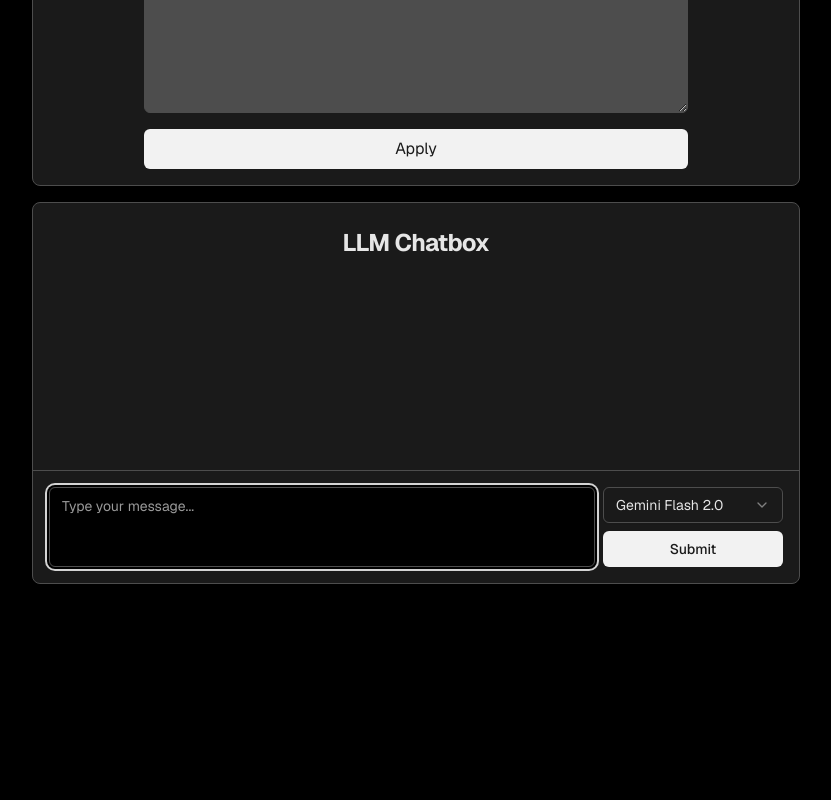
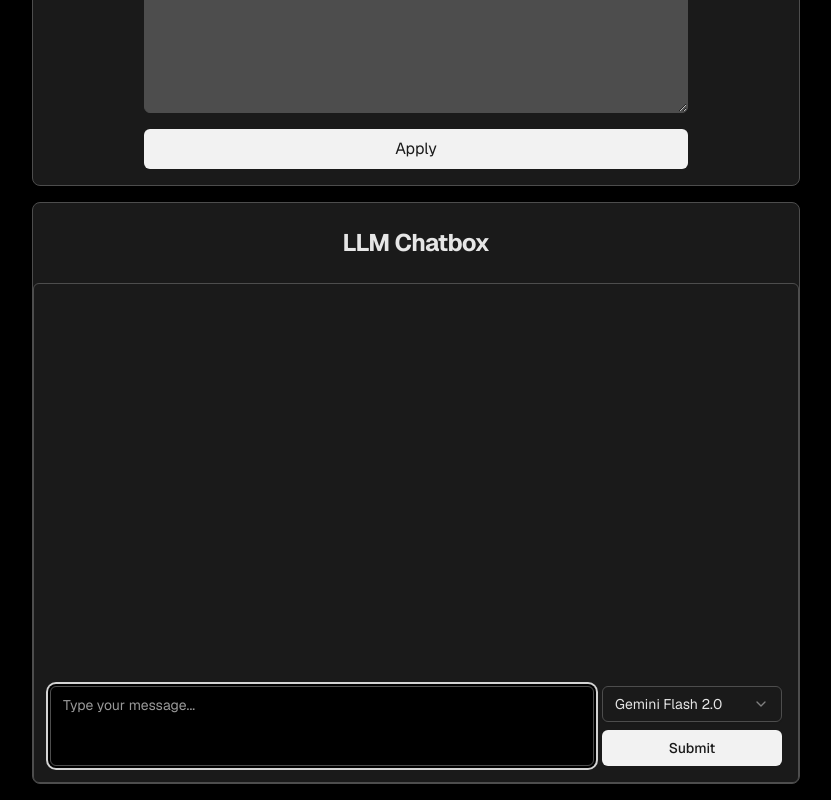
Before and after one commit to brettsmith212/create-llm-prompt, a Next.js app: page / in a window 1280 px wide. Shown: the part 666-1466 px from the top of the page, without its empty margins (224-1055 px from the left). Before the commit the page ends 1266 px from the top, so only its background shows below. Built offline with nearby package versions, Linux system fonts and the light colour scheme.

Commit message:
checkpoint

```diff
--- a/package.json
+++ b/package.json
@@ -30,6 +30,8 @@
     "next": "^15.0.1",
     "react": "^18.3.1",
     "react-dom": "^18.3.1",
+    "react-markdown": "^9.0.3",
+    "react-syntax-highlighter": "^15.6.1",
     "tailwind-merge": "^3.0.1",
     "tailwindcss-animate": "^1.0.7",
     "zod": "^3.23.3"
@@ -39,6 +41,7 @@
     "@types/node": "^20.14.10",
     "@types/react": "^18.3.3",
     "@types/react-dom": "^18.3.0",
+    "@types/react-syntax-highlighter": "^15.5.13",
     "@typescript-eslint/eslint-plugin": "^8.1.0",
     "@typescript-eslint/parser": "^8.1.0",
     "eslint": "^8.57.0",
--- a/src/components/LLMChatbox.tsx
+++ b/src/components/LLMChatbox.tsx
@@ -1,6 +1,6 @@
 "use client";
 
-import { useState, useRef, useEffect, KeyboardEvent } from "react";
+import { useState, useRef, useEffect, KeyboardEvent, ComponentPropsWithoutRef } from "react";
 import { Button } from "./ui/button";
 import { Textarea } from "./ui/textarea";
 import {
@@ -10,11 +10,20 @@ import {
   SelectTrigger,
   SelectValue,
 } from "./ui/select";
-import { Loader2 } from "lucide-react";
+import ReactMarkdown from "react-markdown";
+import { Prism as SyntaxHighlighter } from "react-syntax-highlighter";
+import { gruvboxDark } from "react-syntax-highlighter/dist/esm/styles/prism";
+import LoadingSpinner from "./LoadingSpinner";
 
 interface Message {
   role: "user" | "assistant";
   content: string;
+}
+
+interface CodeProps extends ComponentPropsWithoutRef<'code'> {
+  inline?: boolean;
+  className?: string;
+  children: React.ReactNode;
 }
 
 const LLMChatbox = () => {
@@ -23,6 +32,7 @@ const LLMChatbox = () => {
   const [selectedLLM, setSelectedLLM] = useState("gemini");
   const [isLoading, setIsLoading] = useState(false);
   const textareaRef = useRef<HTMLTextAreaElement>(null);
+  const messagesEndRef = useRef<HTMLDivElement>(null);
 
   const handleSubmit = async () => {
     if (input.trim() === "" || isLoading) return;
@@ -49,7 +59,7 @@ const LLMChatbox = () => {
       const assistantMessage: Message = { role: "assistant", content: data.text };
       setMessages((prevMessages) => [...prevMessages, assistantMessage]);
 
-        } catch (error:any) {
+    } catch (error: any) {
       console.error("Error:", error);
       setMessages((prevMessages) => [...prevMessages, { role: "assistant", content: `Error: ${error.message}` }]);
 
@@ -65,40 +75,71 @@ const LLMChatbox = () => {
     }
   };
 
-
   useEffect(() => {
     if (textareaRef.current) {
       textareaRef.current.focus();
     }
   }, []);
 
+  // Auto-scroll to the bottom when new messages are added
+    useEffect(() => {
+    if (messagesEndRef.current) {
+      const shouldScroll =
+        messagesEndRef.current.scrollHeight - messagesEndRef.current.scrollTop <=
+        messagesEndRef.current.clientHeight + 10; // Tolerance
+
+      if (shouldScroll) {
+        messagesEndRef.current.scrollIntoView({ behavior: 'smooth' });
+      }
+    }
+  }, [messages]);
+
   return (
-    <div className="flex flex-col h-[300px]">
-      <div className="flex-1 overflow-auto p-4 border-b">
+    <div className="flex flex-col h-[500px] rounded-md border">
+      <div
+        ref={messagesEndRef}
+        className="flex-1 overflow-auto p-4 scrollbar-thin scrollbar-thumb-secondary scrollbar-track-secondary/30"
+        style={{ scrollBehavior: 'smooth' }}
+      >
         {messages.map((message, index) => (
           <div
             key={index}
-            className={`mb-2 ${
-              message.role === "user" ? "text-right" : "text-left"
-            }`}
+            className={`mb-4 ${message.role === "user" ? "text-right" : "text-left"}`}
           >
-            <span
-              className={`inline-block px-3 py-1 rounded-lg ${
+            <div
+              className={`inline-block px-4 py-2 rounded-lg ${
                 message.role === "user"
                   ? "bg-blue-500 text-white"
                   : "bg-gray-200 text-black"
               }`}
             >
+              <ReactMarkdown
+                components={{
+                  code({ node, inline, className, children, ...props }: CodeProps) {
+                    const match = /language-(\w+)/.exec(className || "");
+                    return !inline && match ? (
+                      <SyntaxHighlighter
+                        style={gruvboxDark}
+                        language={match[1]}
+                        PreTag="div"
+                        {...props}
+                      >
+                        {String(children).replace(/\n$/, "")}
+                      </SyntaxHighlighter>
+                    ) : (
+                      <code className={className} {...props}>
+                        {children}
+                      </code>
+                    );
+                  },
+                }}
+              >
                 {message.content}
-            </span>
+              </ReactMarkdown>
+            </div>
           </div>
         ))}
-         {isLoading && (
-            <div className="flex items-center justify-center">
-              <Loader2 className="mr-2 h-4 w-4 animate-spin" />
-              Loading...
-            </div>
-          )}
+        {isLoading && <LoadingSpinner />}
       </div>
       <div className="p-4 flex items-start gap-2">
         <Textarea
--- /dev/null
+++ b/src/components/LoadingSpinner.tsx
@@ -0,0 +1,12 @@
+import { Loader2 } from "lucide-react";
+
+const LoadingSpinner = () => {
+  return (
+    <div className="flex items-center justify-center">
+      <Loader2 className="mr-2 h-4 w-4 animate-spin" />
+      Loading...
+    </div>
+  );
+};
+
+export default LoadingSpinner;
```
Also changed, not shown: 1 other file (tests, documents, lock files or other folders). Lines whose indentation alone changed are shown as unchanged.
